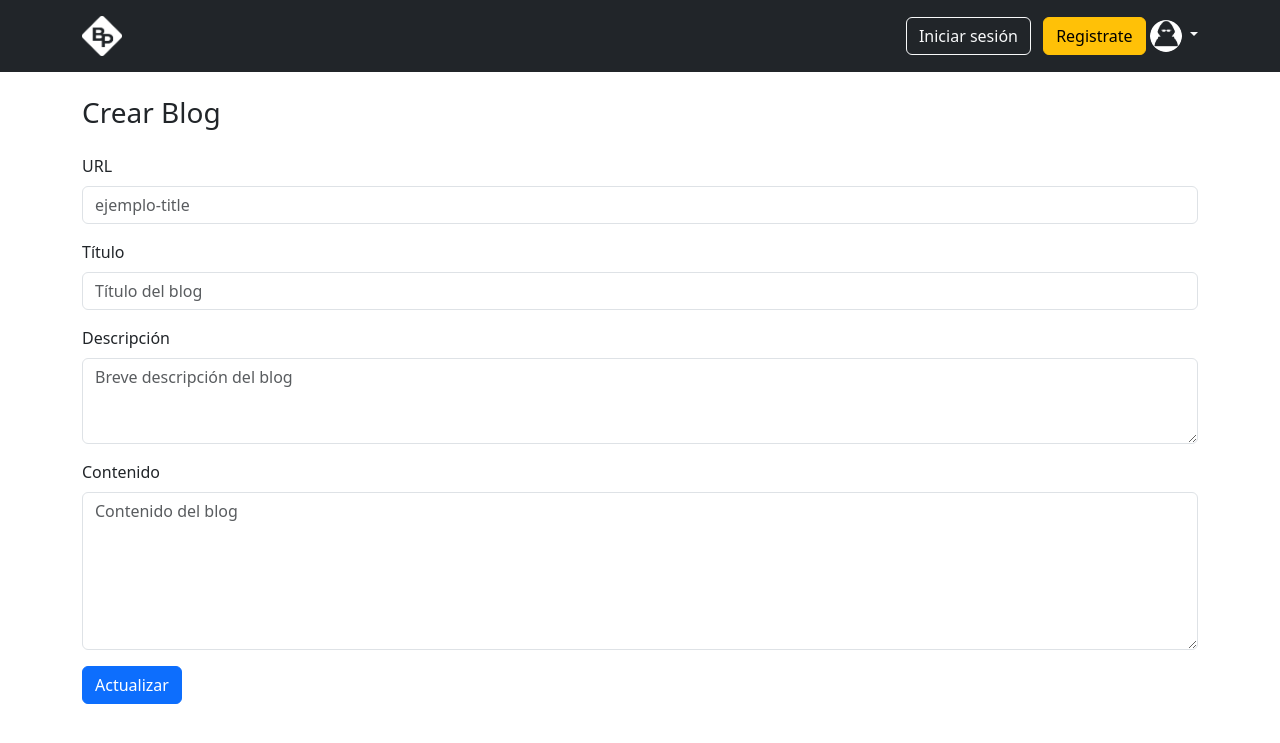
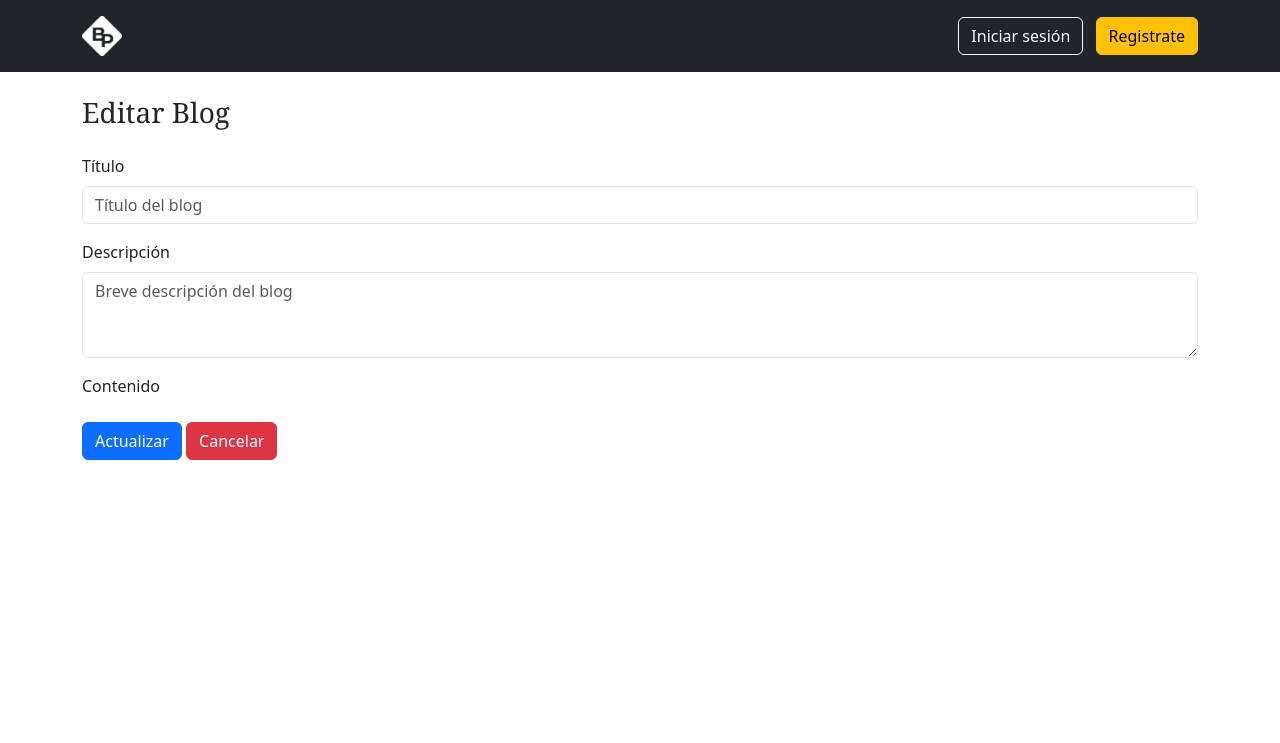
Before and after one commit to AlanEduardoGL/Blog-posts, a Flask app: template blogr/templates/admin/update.html in a window 1280 px wide. Shown: the top 743 px of the page. Run offline with Flask 3, Linux system fonts and the light colour scheme; the template is opened without the code that fills it, so the values that code supplies are empty; some libraries are stand-ins or nearby versions.

Commit message:
Se implemento editar y eliminar post del usuario.

```diff
--- a/blogr/templates/admin/posts.html
+++ b/blogr/templates/admin/posts.html
@@ -23,8 +23,8 @@
             <tr>
                 <td>{{ post.title }}</td>
                 <td>
-                    <a href="{{ url_for('post.update', id = ) }}" class="btn btn-sm btn-warning">Editar</a>
-                    <a href="{{ url_for('post.delete_post', id_author = post.author) }}" class="btn btn-sm btn-danger">Eliminar</a>
+                    <a href="{{ url_for('post.update', id = post.id) }}" class="btn btn-sm btn-warning">Editar</a>
+                    <a href="{{ url_for('post.delete', id = post.id) }}" class="btn btn-sm btn-danger">Eliminar</a>
                 </td>
             </tr>
             {% endif %}
--- a/blogr/templates/admin/update.html
+++ b/blogr/templates/admin/update.html
@@ -1,94 +1,33 @@
-<head>
-    <meta charset="UTF-8">
-    <meta http-equiv="X-UA-Compatible" content="IE=edge">
-    <meta name="viewport" content="width=device-width, initial-scale=1.0">
-    <title>BlogPosts - Iniciar sesón</title>
+{% extends 'base.html' %}
 
-    <!-- Estilos de bootstrap y de app -->
-    <link rel="stylesheet" href="../css/bootstrap.min.css">
-
-</head>
-
-<body>
-
-    <header class="p-3 text-bg-dark">
-        <div class="container">
-            <div class="d-flex align-items-center justify-content-between">
-                <a href="../index.html" class="d-flex align-items-center mb-2 mb-lg-0 text-white text-decoration-none">
-                    <img src="../img/bp-light.png" alt="blog posts" width="40">
-                </a>
-
-                <div class="text-end">
-                    <a href="login.html" class="btn btn-outline-light me-2">Iniciar sesión</a>
-                    <a href="register.html" class="btn btn-warning">Registrate</a>
-
-                    <a href="#" class="link-light text-decoration-none dropdown-toggle" data-bs-toggle="dropdown">
-                        <img src="../img/user-light.png" alt="mdo" width="32" height="32" class="rounded-circle">
-                    </a>
-                    <ul class="dropdown-menu text-small">
-                        <li>
-                        <li><a class="dropdown-item d-flex align-items-center gap-2 py-2" href="create.html">
-                                <span class="d-inline-block bg-success rounded-circle p-1"></span>
-                                Crear Blog
-                            </a>
-                        </li>
-                        </li>
-                        <li><a class="dropdown-item d-flex align-items-center gap-2 py-2" href="posts.html">
-                                <span class="d-inline-block bg-primary rounded-circle p-1"></span>
-                                Mis Blogs
-                            </a>
-                        </li>
-                        <li><a class="dropdown-item d-flex align-items-center gap-2 py-2" href="../auth/profile.html">
-                                <span class="d-inline-block bg-info rounded-circle p-1"></span>
-                                Perfil
-                            </a>
-                        </li>
-                        <li>
-                            <hr class="dropdown-divider">
-                        </li>
-                        <li><a class="dropdown-item d-flex align-items-center gap-2 py-2" href="#">
-                                <span class="d-inline-block bg-danger rounded-circle p-1"></span>
-                                Cerrar sesión
-                            </a>
-                        </li>
-                    </ul>
-                </div>
-            </div>
-        </div>
-    </header>
+{% block content %}
 
 <section>
     <div class="container">
         <div class="header mb-4 mt-4">
-                <h1 class="h3">Crear Blog</h1>
+            <h1 class="h3">{% block title %}Editar Blog{% endblock %}</h1>
         </div>
         <div class="body">
-                <form>
+            <form method="post">
                 <div class="mb-3">
-                        <label for="url" class="form-label">URL</label>
-                        <input type="text" class="form-control" id="url" placeholder="ejemplo-title">
+                    <label for="title" class="form-label">Título</label>
+                    <input type="text" class="form-control" id="title" name="title" required
+                        placeholder="Título del blog" value="{{ post.title }}">
                 </div>
                 <div class="mb-3">
-                        <label for="titleInput" class="form-label">Título</label>
-                        <input type="text" class="form-control" id="titleInput" placeholder="Título del blog">
+                    <label for="info" class="form-label">Descripción</label>
+                    <textarea class="form-control" id="info" name="info" rows="3" required
+                        placeholder="Breve descripción del blog">{{ post.info }}</textarea>
                 </div>
                 <div class="mb-3">
-                        <label for="descInput" class="form-label">Descripción</label>
-                        <textarea class="form-control" id="descInput" rows="3"
-                            placeholder="Breve descripción del blog"></textarea>
-                    </div>
-                    <div class="mb-3">
-                        <label for="contentInput" class="form-label">Contenido</label>
-                        <textarea class="form-control" id="contentInput" rows="6"
-                            placeholder="Contenido del blog"></textarea>
+                    <label for="content" class="form-label">Contenido</label>
+                    {# Ejecutamos CKEditor #}
+                    {{ ckeditor.create(value=post.content) }}
                 </div>
                 <button type="submit" class="btn btn-primary">Actualizar</button>
+                <a class="btn btn-danger" href="{{ url_for('post.posts') }}">Cancelar</a>
             </form>
         </div>
     </div>
 </section>
-
-    <script src="../js/bootstrap.bundle.min.js"></script>
-</body>
-
-</html>
+{% endblock %}
```
Also changed, not shown: blogr/post.py (+68 -10 lines). Lines whose indentation alone changed are shown as unchanged.
